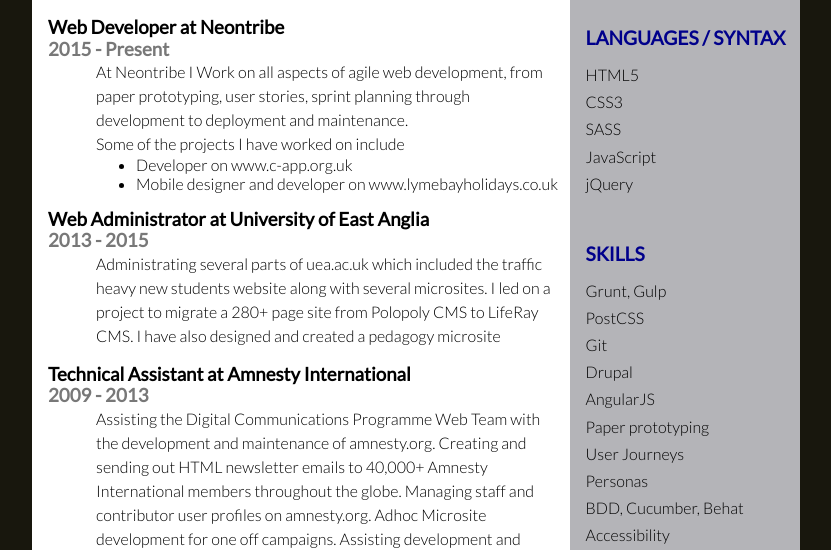
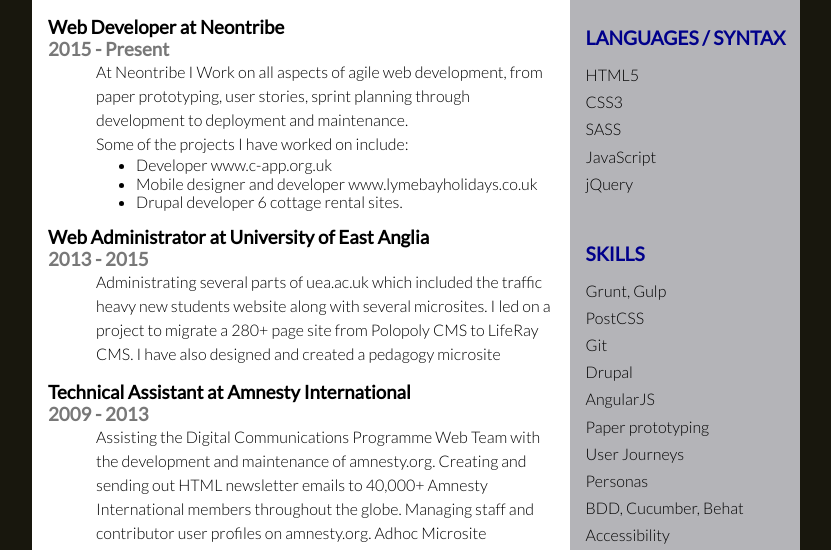
Before and after one commit to tomltd/CV, a website: page index.html in a window 1280 px wide. Shown: the part 208-758 px from the top of the page, without its empty margins (224-1055 px from the left). Drawn offline with nearby package versions, Linux system fonts and the light colour scheme.

Commit message:
add text

```diff
--- a/index.html
+++ b/index.html
@@ -30,10 +30,11 @@
         <h3 class="title">Web Developer at <a href="http://www.neontribe.co.uk">Neontribe</a></h3>
         <h3 class="lighter">2015 - Present</h3>
         <p>At Neontribe I Work on all aspects of agile web development, from paper prototyping, user stories, sprint planning through development to deployment and maintenance.</p>
-        <p>Some of the projects I have worked on include</p>
+        <p>Some of the projects I have worked on include:</p>
           <ul>
-            <li>Developer on www.c-app.org.uk</li>
-            <li>Mobile designer and developer on www.lymebayholidays.co.uk</li>
+            <li>Developer www.c-app.org.uk</li>
+            <li>Mobile designer and developer www.lymebayholidays.co.uk</li>
+            <li>Drupal developer 6 cottage rental sites.</li>
           </ul>
         <h3 class="title">Web Administrator at University of East Anglia</h3>
         <h3 class="lighter">2013 - 2015</h3>
```
